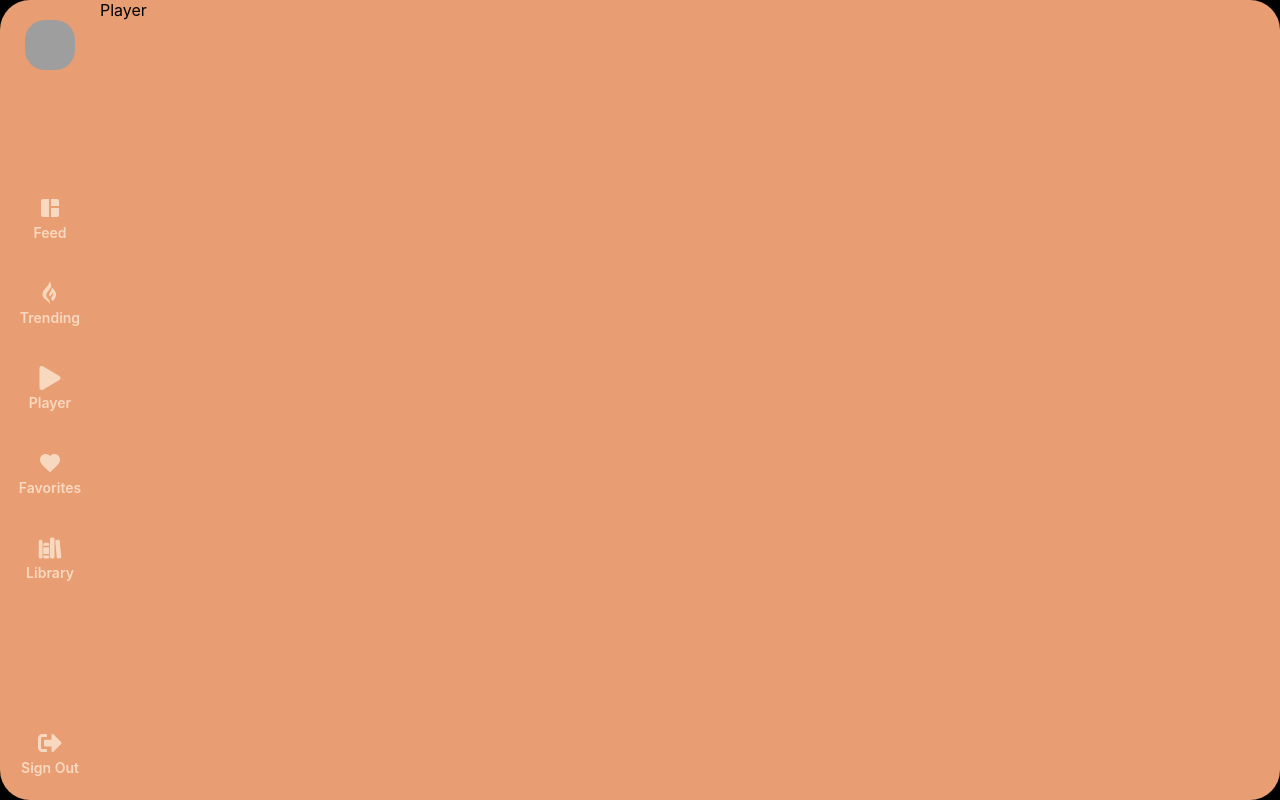
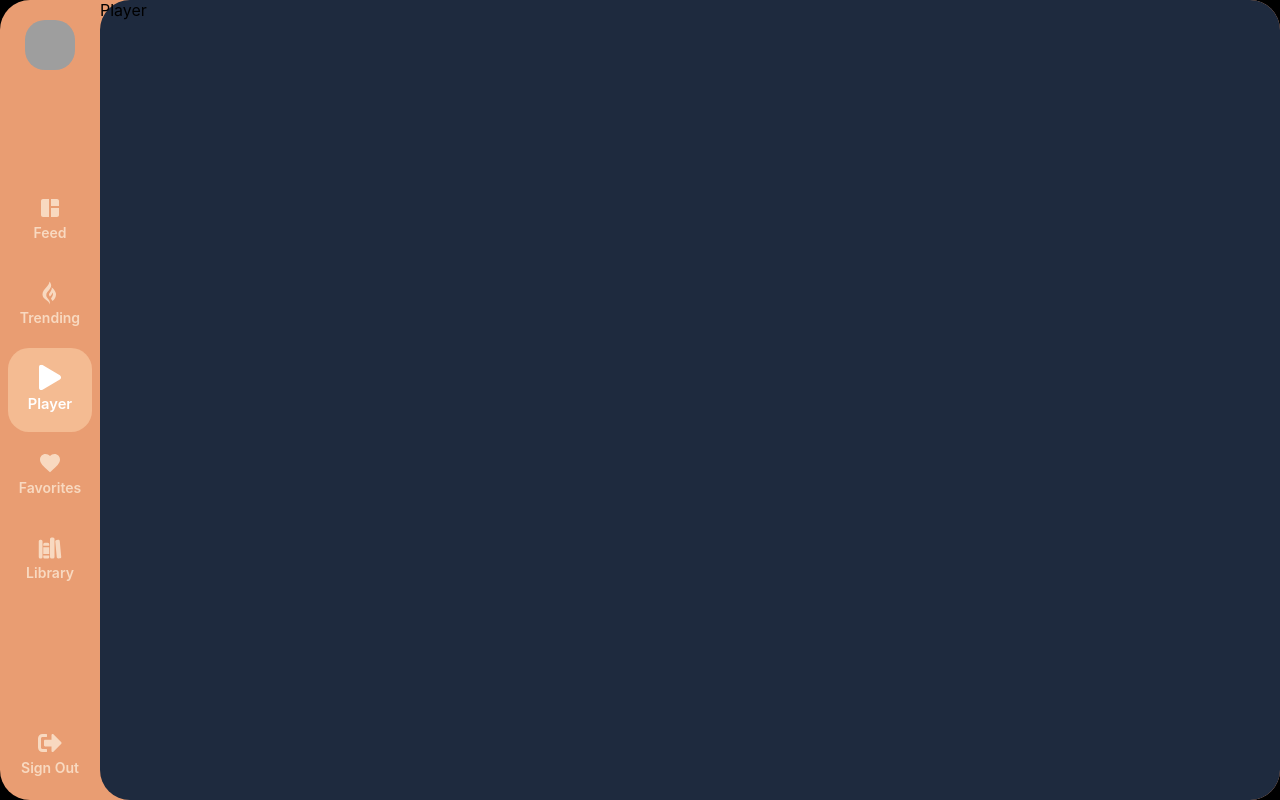
Before and after one commit to JoaoGomesDev32/js-xpotify, a React (Create React App) app: page /player in a window 1280 px wide. Built offline with nearby package versions, Linux system fonts and the light colour scheme; grey boxes are pictures that could not be loaded.

Commit message:
:rocket:
add routes

```diff
--- a/src/components/sidebar/sidebarButton.css
+++ b/src/components/sidebar/sidebarButton.css
@@ -16,6 +16,16 @@
     background-color: rgba(244, 187, 146,0.0);
 }
 
+.btn-body.active {
+    background-color: rgba(244, 187, 146, 1);
+    color: #fff;
+    transform: scale(1.05);
+}
+
+.btn-body:hover {
+    color:#fff;
+}
+
 .btn-title{
     margin: 4px auto;
     font-weight: 600;
--- a/src/components/sidebar/sidebarButton.js
+++ b/src/components/sidebar/sidebarButton.js
@@ -1,12 +1,17 @@
 import React from 'react'
 import './sidebarButton.css'
-import { Link } from 'react-router-dom'
+import { Link, useLocation } from 'react-router-dom'
 import { IconContext } from 'react-icons'
 
 export default function SidebarButton(props) {
+  const location = useLocation()
+
+  const isActive = location.pathname === props.to
+
+  const btnClass = isActive ? 'btn-body active' : 'btn-body'
   return (
     <Link to={props.to}>
-        <div className='btn-body'>
+        <div className={btnClass}>
           <IconContext.Provider value={{ size: "24px", className: "btn-icon" }}>
             {props.icon}
             <p className='btn-title'>{props.title}</p>
--- a/src/screens/player/index.js
+++ b/src/screens/player/index.js
@@ -1,5 +1,5 @@
 import React from 'react'
 
 export default function Player() {
-  return <div>Player</div>
+  return <div className='screen-container'>Player</div>
 }
--- a/src/screens/trending/index.js
+++ b/src/screens/trending/index.js
@@ -1,5 +1,5 @@
 import React from 'react'
 
 export default function Trending() {
-  return <div>Trending</div>
+  return <div className='screen-container'>Trending</div>
 }
```
